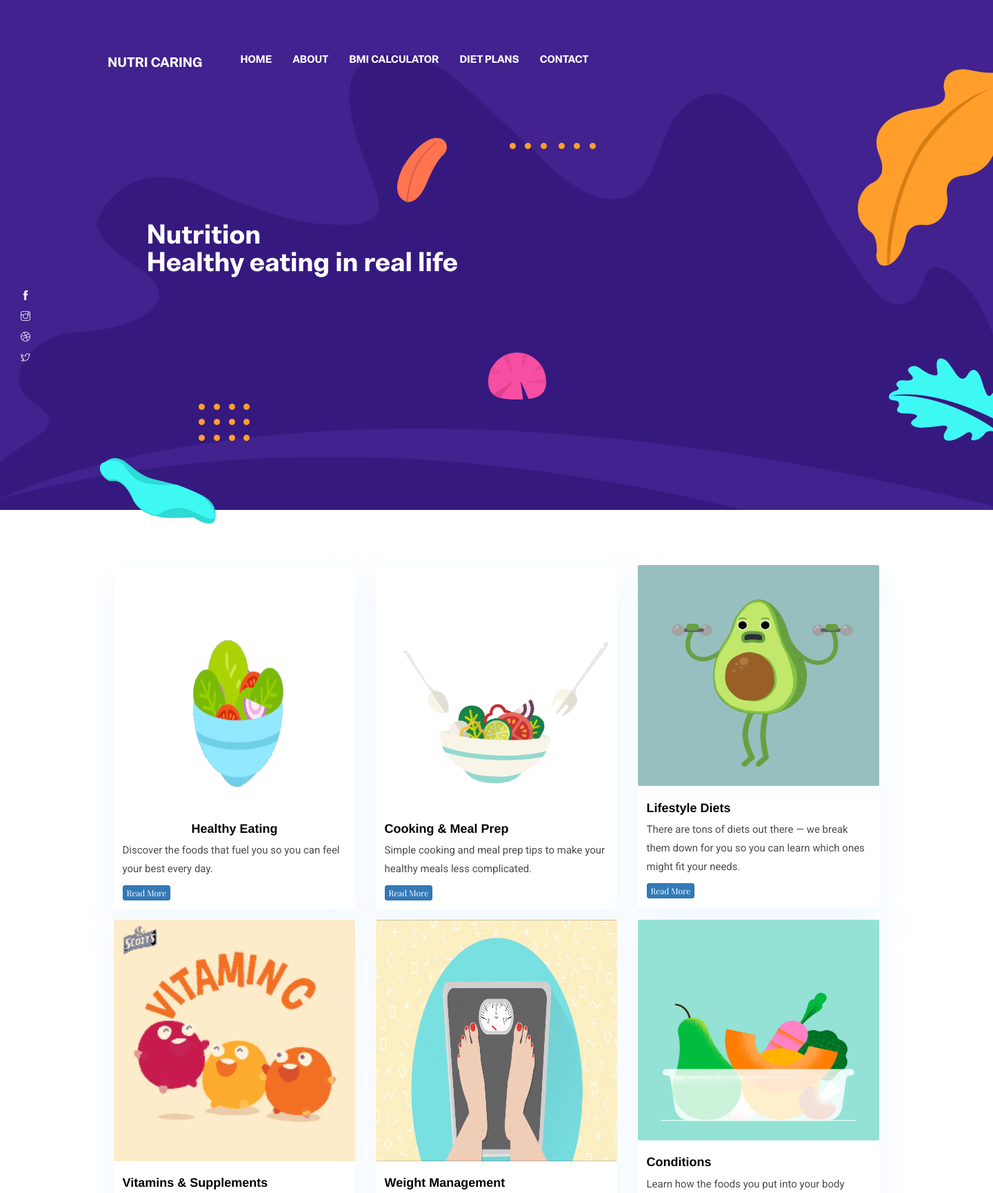
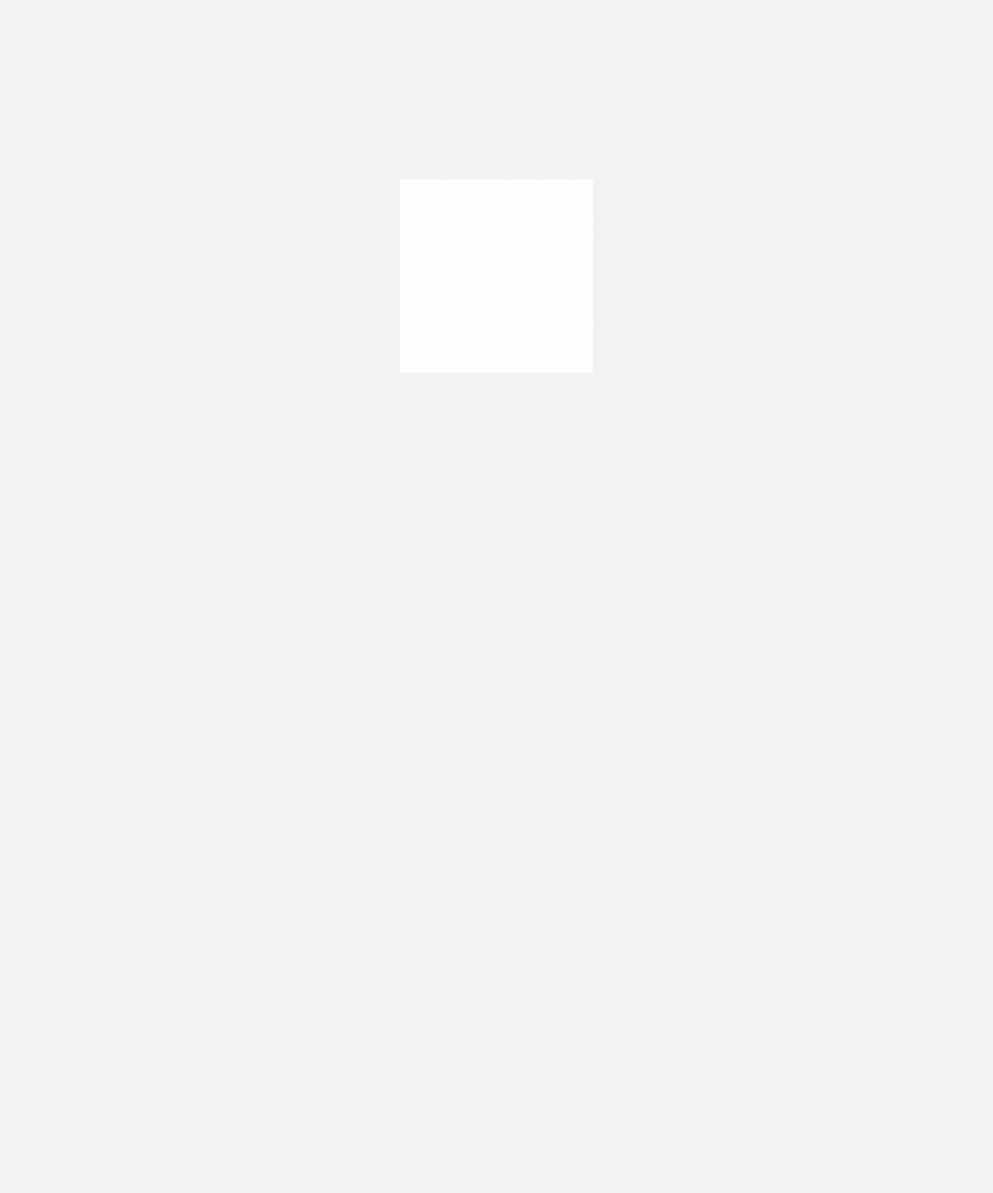
Before and after one commit to ahamedlimras66/nutricaring, a Flask app: page / in a window 1440 px wide; the page is wider, and only the part inside the window is pictured. Shown: the top 1729 px of that part at 69% size. After the commit the page ends 540 px from the top of that part, so only its background shows below. Run offline with Flask 2, Linux system fonts and the light colour scheme; some libraries are stand-ins or nearby versions.

Commit message:
kkkkuhkkjd

```diff
--- a/static/css/style.css
+++ b/static/css/style.css
@@ -77,7 +77,27 @@ h5, .h5 {
 h6, .h6 {
   font-size: 14px;
 }
-
+/*---------------------------- preloader area ----------------------------*/
+ .loader_bg {
+     position: fixed;
+     z-index: 9999999;
+     background: #f1f2f2;
+     width: 100%;
+     height: 100%;
+}
+ .loader {
+     height: 100%;
+     width: 100%;
+     position: absolute;
+     left: 0;
+     top: 0;
+     display: flex;
+     justify-content: center;
+     align-items: center;
+}
+ .loader img {
+     width: 280px;
+}
 /* Button style */
 .btn {
   font-size: 22px;
--- a/templates/home.html
+++ b/templates/home.html
@@ -57,7 +57,11 @@ input[type=text] {
 </head>
 
 <body>
-
+  <body class="main-layout">
+    <!-- loader  -->
+    <div class="loader_bg">
+      <div class="loader"><img src="static/images/loader.gif" alt="#" /></div>
+    </div>
 
 <header class="navigation fixed-top">
   <nav class="navbar navbar-expand-lg navbar-dark">
```
Also changed, not shown: static/images/loader.gif (added), 4 other files.
